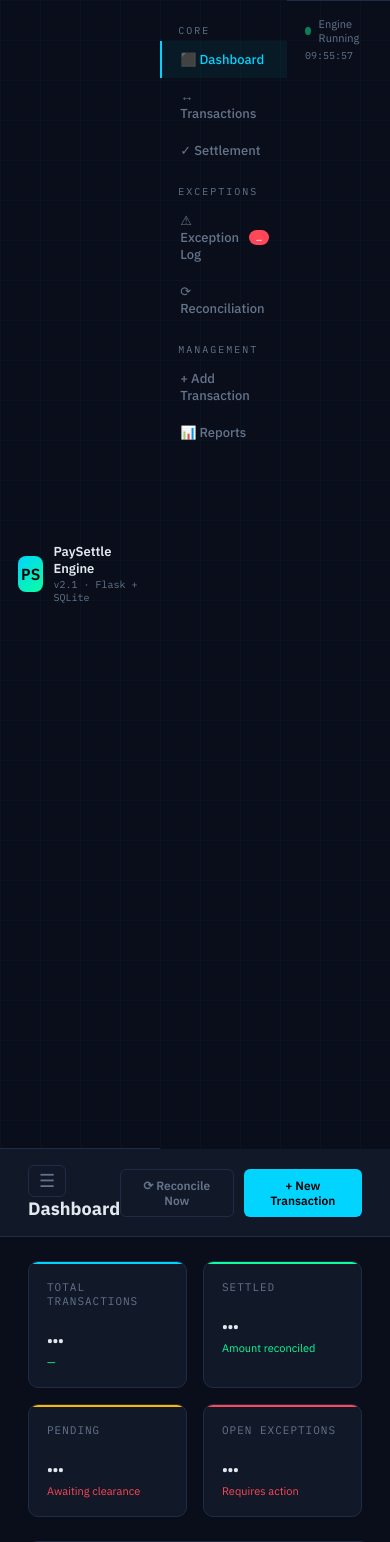
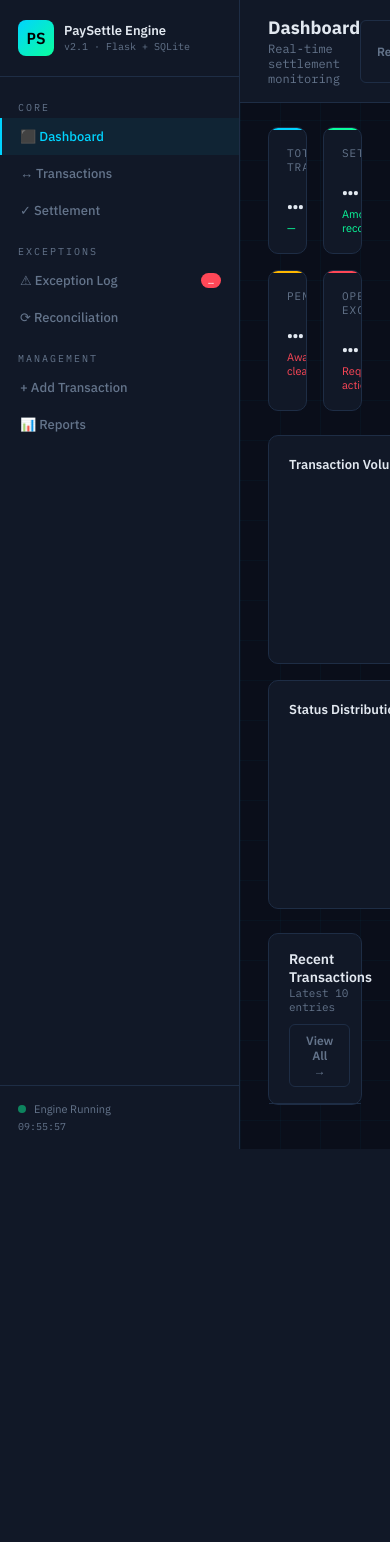
Before and after one commit to Umang07-cell/payment_engine, a Python web app: template payment_engine/templates/index.html in a window 390 px wide. Shown: the top 1542 px of the page. After the commit the page ends 1149 px from the top, so only its background shows below. Run offline with Jinja, Linux system fonts and the light colour scheme; the template is opened without the code that fills it, so the values that code supplies are empty; a map, chart or similar area stays blank.

Commit message:
Update index.html

```diff
--- a/payment_engine/templates/index.html
+++ b/payment_engine/templates/index.html
@@ -7,50 +7,6 @@
 <link href="https://fonts.googleapis.com/css2?family=IBM+Plex+Mono:wght@400;600&family=IBM+Plex+Sans:wght@300;400;500;600;700&display=swap" rel="stylesheet">
 <script src="https://cdn.jsdelivr.net/npm/chart.js@4.4.0/dist/chart.umd.min.js"></script>
 <style>
-  /* ── HAMBURGER BUTTON ── */
-.hamburger {
-  display: none;
-  background: none;
-  border: 1px solid var(--border);
-  color: var(--muted);
-  border-radius: 6px;
-  padding: 6px 10px;
-  cursor: pointer;
-  font-size: 18px;
-  line-height: 1;
-}
-
-/* ── OVERLAY ── */
-.overlay {
-  display: none;
-  position: fixed;
-  inset: 0;
-  background: rgba(0,0,0,.6);
-  z-index: 98;
-}
-.overlay.open { display: block; }
-
-/* ── MOBILE RESPONSIVE ── */
-@media(max-width: 768px) {
-  .sidebar {
-    position: fixed;
-    top: 0; left: 0;
-    height: 100%;
-    z-index: 99;
-    transform: translateX(-100%);
-    transition: transform .25s ease;
-  }
-  .sidebar.open { transform: translateX(0); }
-  .hamburger { display: block; }
-  .kpi-grid { grid-template-columns: 1fr 1fr; }
-  .charts-grid { grid-template-columns: 1fr; }
-  .recon-grid { grid-template-columns: 1fr; }
-  .form-grid { grid-template-columns: 1fr; }
-  .table-wrap { overflow-x: auto; }
-  table { min-width: 600px; }
-  .content { padding: 14px; }
-  .page-sub { display: none; }
-}
   :root {
     --bg:#0a0e1a; --surface:#111827; --surface2:#1a2235; --border:#1e2d45;
     --accent:#00d4ff; --accent2:#0aff9d; --warn:#ffb800; --danger:#ff4757;
@@ -224,9 +180,9 @@
     <div id="modal-body"></div>
   </div>
 </div>
-<div class="overlay" id="overlay" onclick="closeSidebar()"></div>
+
 <div class="wrapper">
-  <div class="sidebar" id="sidebar"></div>
+  <div class="sidebar">
     <div class="logo">
       <div class="logo-icon">PS</div>
       <div>
@@ -255,7 +211,6 @@
   <div class="main">
     <div class="topbar">
       <div>
-        <button class="hamburger" onclick="openSidebar()">☰</button>
         <div class="page-title" id="page-title">Dashboard</div>
         <div class="page-sub" id="page-sub">Real-time settlement monitoring</div>
       </div>
@@ -425,14 +380,6 @@
 
 <script>
 {% raw %}
-function openSidebar() {
-  document.getElementById('sidebar').classList.add('open');
-  document.getElementById('overlay').classList.add('open');
-}
-function closeSidebar() {
-  document.getElementById('sidebar').classList.remove('open');
-  document.getElementById('overlay').classList.remove('open');
-}
 // ── API BASE ──────────────────────────────────────────────────────────────────
 const API = '';  // same origin — Flask serves this page
 
@@ -461,7 +408,6 @@ const pageMeta = {
 let activeNav = document.querySelector('.nav-item.active');
 
 function showPage(id, el) {
-  closeSidebar();
   document.querySelectorAll('.page').forEach(p => p.classList.remove('active'));
   document.getElementById('page-' + id).classList.add('active');
   if (activeNav) activeNav.classList.remove('active');
```
